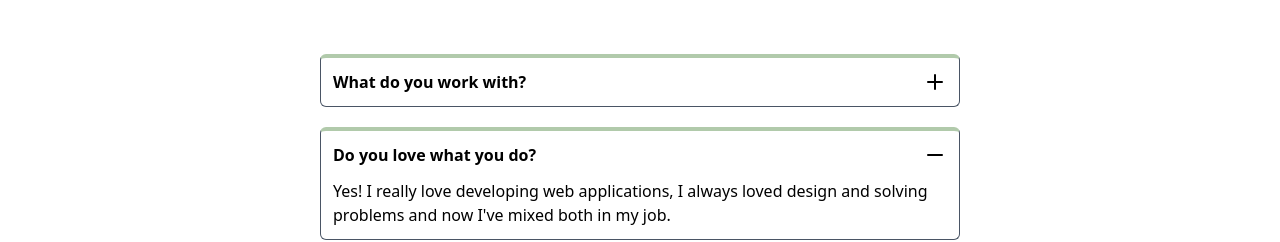
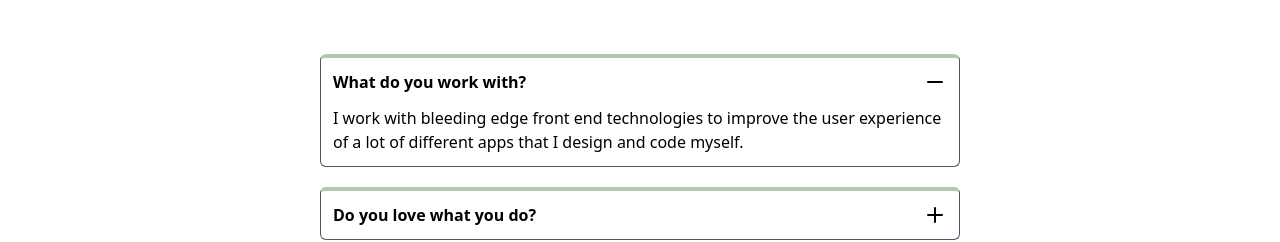
Before and after one commit to Jnzinho/challenge1-udemy, a React (Vite) app: page / in a window 1280 px wide. Shown: the part 586-828 px from the top of the page. Built offline with nearby package versions, Linux system fonts and the light colour scheme.

Commit message:
feat: able to close accordions and index 0

```diff
--- a/src/components/Accordion.tsx
+++ b/src/components/Accordion.tsx
@@ -5,8 +5,8 @@ type AccordionProps = {
   title: string;
   text: string;
   index: number;
-  active: number;
-  setActive: React.Dispatch<React.SetStateAction<number>>;
+  active: number | null;
+  setActive: React.Dispatch<React.SetStateAction<number | null>>;
 };
 
 export default function Accordion({
@@ -21,7 +21,11 @@ export default function Accordion({
 
   const handleSetVisible = (e: React.MouseEvent) => {
     e.preventDefault();
-    setActive(index);
+    if (active === index) {
+      setActive(null);
+    } else {
+      setActive(index);
+    }
   };
 
   return (
--- a/src/components/AccordionSection.tsx
+++ b/src/components/AccordionSection.tsx
@@ -25,7 +25,7 @@ const AccordionItems = [
 ];
 
 export default function AccordionSection() {
-  const [openedAccordion, setOpenedAccordion] = useState(1);
+  const [openedAccordion, setOpenedAccordion] = useState<number | null>(0);
   return (
     <ul className="flex flex-col gap-5 sm:w-2/4 w-3/4 min-h-60">
       {AccordionItems.map((ai, index) => (
```
